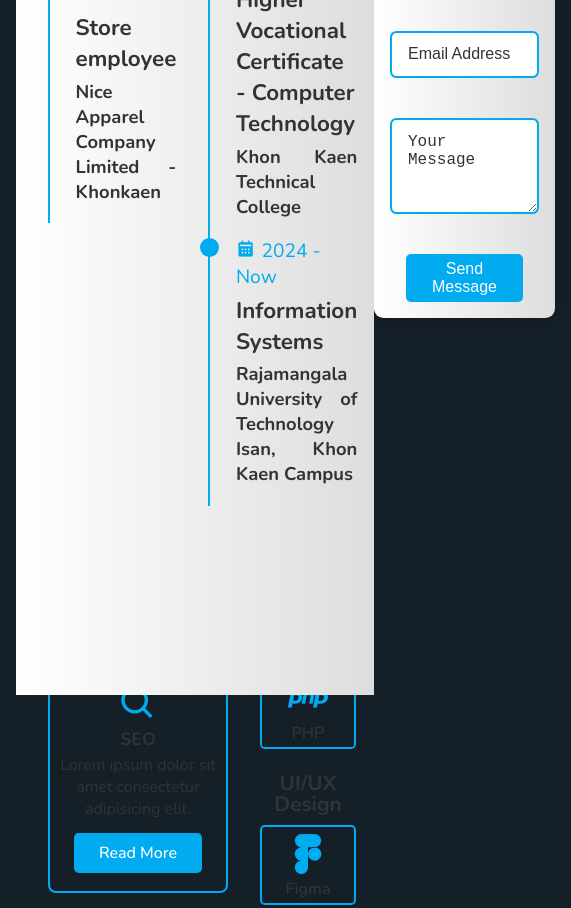
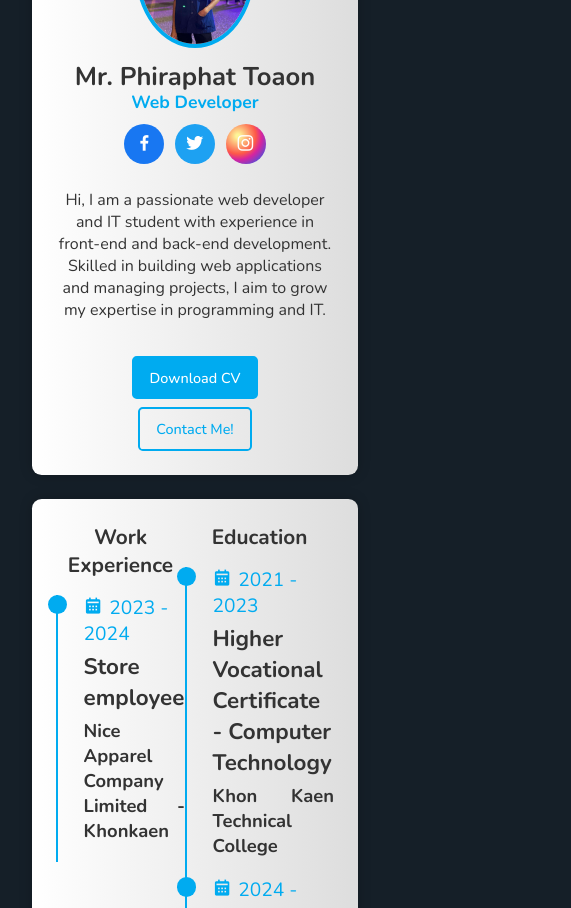
Before and after one commit to posphiraphat/cv, a plain HTML site: page index.html in a window 390 px wide. Shown: the part 165-1073 px from the top of the page, 571 px wide, since content can reach past the window. Drawn offline with nearby package versions, Linux system fonts and the light colour scheme; a web font is replaced by a local one.

Commit message:
Update style.css

```diff
--- a/style.css
+++ b/style.css
@@ -678,3 +678,115 @@ body{
     bottom: 2rem;
   }
 }
+/* ---------- Mobile Layout (<= 768px) ---------- */
+@media (max-width: 768px) {
+  body {
+    overflow-y: auto;
+    background: var(--bg-color);
+  }
+
+  .wrapper {
+    width: 100%;
+    height: auto;
+    padding: 1rem;
+    perspective: none;
+  }
+
+  /* ❌ ตัดปกและ 3D ออก */
+  .cover,
+  .nextprev-btn,
+  .back-profile,
+  .number-page {
+    display: none !important;
+  }
+
+  .book {
+    display: flex;
+    flex-direction: column;
+    gap: 1.5rem;
+    perspective: none;
+  }
+
+  /* ✅ ให้แต่ละหน้าเป็น Card แยก */
+  .book .book-page {
+    position: relative;
+    width: 100%;
+    height: auto;
+    transform: none !important;
+    box-shadow: var(--box-shadow);
+    border-radius: 0.6rem;
+    background: var(--pages-color);
+    padding: 1.5rem;
+  }
+
+  /* ยกเลิกการแยก front/back */
+  .book-page .page-front,
+  .book-page .page-back {
+    position: relative;
+    transform: none !important;
+    background: transparent;
+    padding: 0;
+    box-shadow: none;
+  }
+
+  /* Profile */
+  .profile-page {
+    text-align: center;
+  }
+  .profile-page img {
+    max-width: 120px;
+    margin-bottom: 1rem;
+  }
+  .profile-page h1 {
+    font-size: 1.6rem;
+  }
+  .profile-page h3 {
+    font-size: 1.1rem;
+  }
+  .profile-page p {
+    text-align: center;
+    margin: 1rem 0;
+    font-size: 1rem;
+  }
+  .profile-page .btn-box {
+    display: flex;
+    justify-content: center;
+    gap: 0.5rem;
+    flex-wrap: wrap;
+  }
+
+  /* Work / Education / Services / Skills / Portfolio / Contact */
+  .title {
+    font-size: 1.3rem;
+    margin-bottom: 0.8rem;
+  }
+  .workeduc-box,
+  .services-box,
+  .skills-box,
+  .portfolio-box,
+  .contact-box {
+    margin-top: 1rem;
+  }
+
+  /* Services & Skills stacked */
+  .services-box,
+  .skills-box {
+    flex-direction: column;
+  }
+  .services-box .services-content,
+  .skills-box .skills-content {
+    flex: 1 1 100%;
+    text-align: center;
+  }
+
+  /* Portfolio */
+  .portfolio-box .img-box {
+    height: auto;
+    max-height: 180px;
+  }
+
+  /* Contact */
+  .contact-box textarea {
+    height: 8rem;
+  }
+}
```
